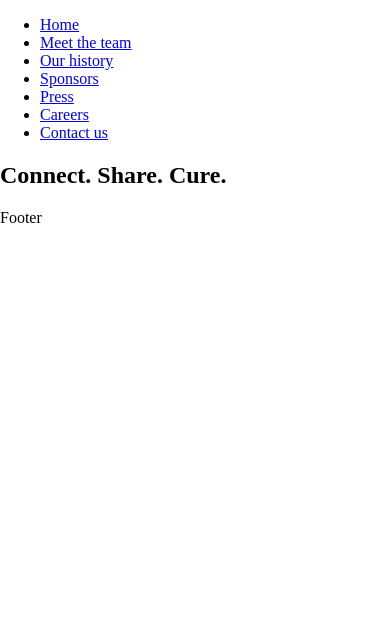
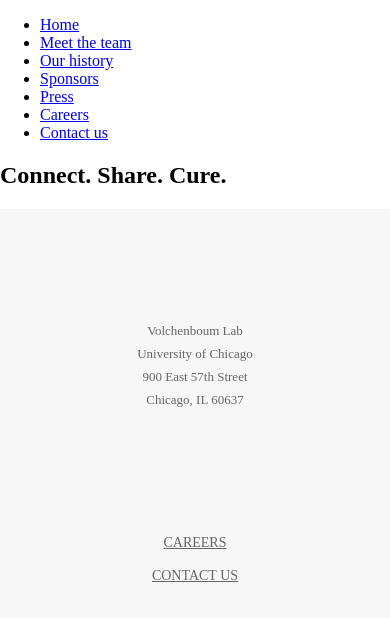
Before and after one commit to bobaekang/pcdc-clone-react, a React (Create React App) app: page / in a window 390 px wide. Shown: the top 618 px of the page. Built offline with nearby package versions, Linux system fonts and the light colour scheme.

Commit message:
feat: complete footer

```diff
--- a/src/components/Footer.js
+++ b/src/components/Footer.js
@@ -1,7 +1,81 @@
 import React from 'react'
+import { Link } from 'react-router-dom'
+import { Container, Grid } from '@material-ui/core'
+import { withStyles } from '@material-ui/core/styles'
 
-function Footer() {
-  return <footer>Footer</footer>
+const styles = theme => ({
+  footer: {
+    background: '#f7f7f7',
+    color: '#666',
+    fontSize: '13px',
+    lineHeight: '23px',
+    paddingBottom: '60px',
+    paddingTop: '80px',
+  },
+  footerWidgetContainer: {
+    margin: '0',
+  },
+  footerWidget: {
+    padding: '30px 0',
+    textAlign: 'center',
+    [theme.breakpoints.up('md')]: {
+      textAlign: 'left',
+    },
+    [theme.breakpoints.up('lg')]: {
+      padding: '0 15px',
+    },
+  },
+  links: {
+    textTransform: 'uppercase',
+    listStyle: 'none',
+    margin: 0,
+    padding: 0,
+    '& li': {
+      paddingBottom: '10px',
+    },
+    '& a': {
+      color: '#666',
+      fontSize: '14px',
+      '&:hover': {
+        opacity: 0.7,
+      },
+    },
+  },
+})
+
+function Footer({ classes }) {
+  return (
+    <footer className={classes.footer}>
+      <Container maxWidth="lg">
+        <Grid
+          container
+          justify="center"
+          className={classes.footerWidgetContainer}
+        >
+          <Grid item xs={4} md={9} lg={4} className={classes.footerWidget}>
+            Volchenboum Lab
+            <br />
+            University of Chicago
+            <br />
+            900 East 57th Street
+            <br />
+            Chicago, IL 60637
+          </Grid>
+          <Grid item xs={12} lg={4} className={classes.footerWidget}></Grid>
+          <Grid item xs={4} md={9} lg={4} className={classes.footerWidget}>
+            <ul className={classes.links}>
+              <li>
+                <Link to="/careers">Careers</Link>
+              </li>
+              <li>
+                <Link to="/contact">Contact us</Link>
+              </li>
+            </ul>
+          </Grid>
+        </Grid>
+      </Container>
+    </footer>
+  )
 }
 
-export default Footer
+export default withStyles(styles)(Footer)
```
